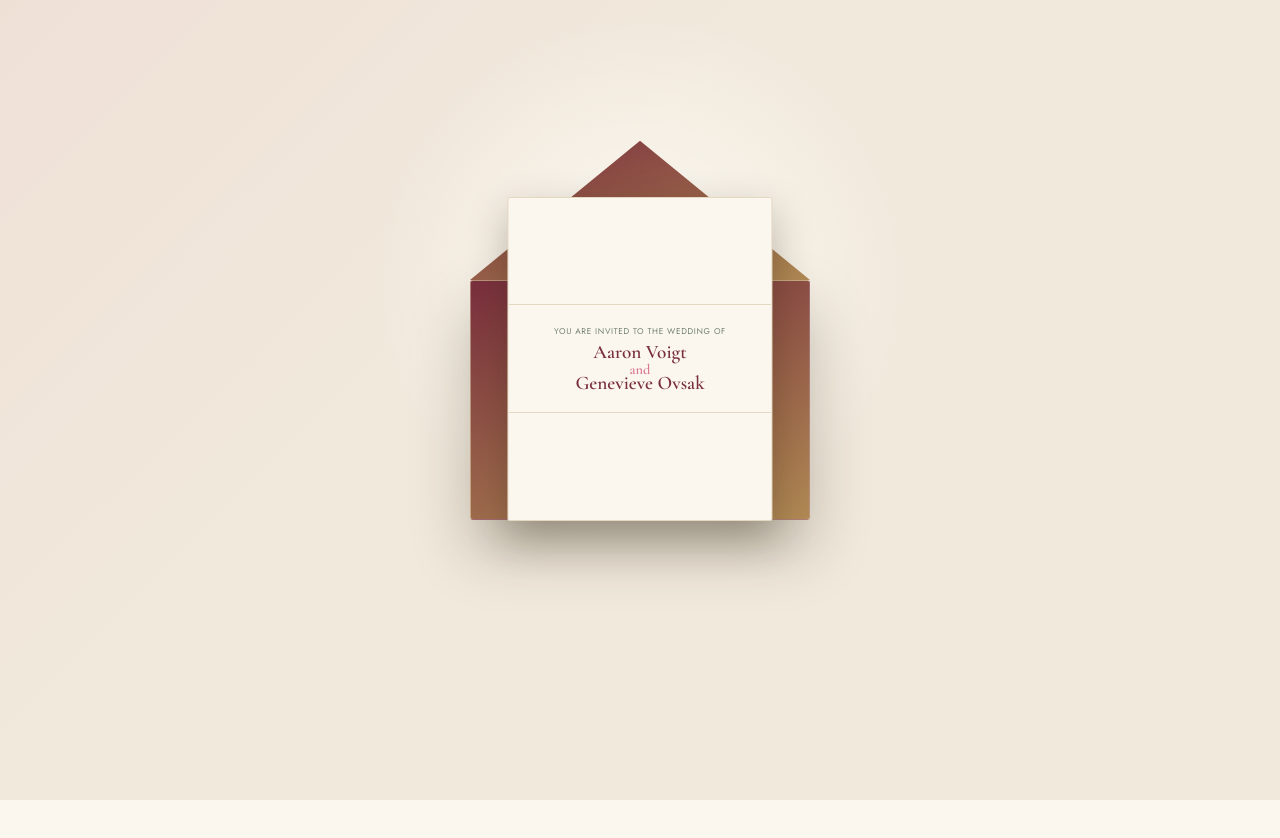
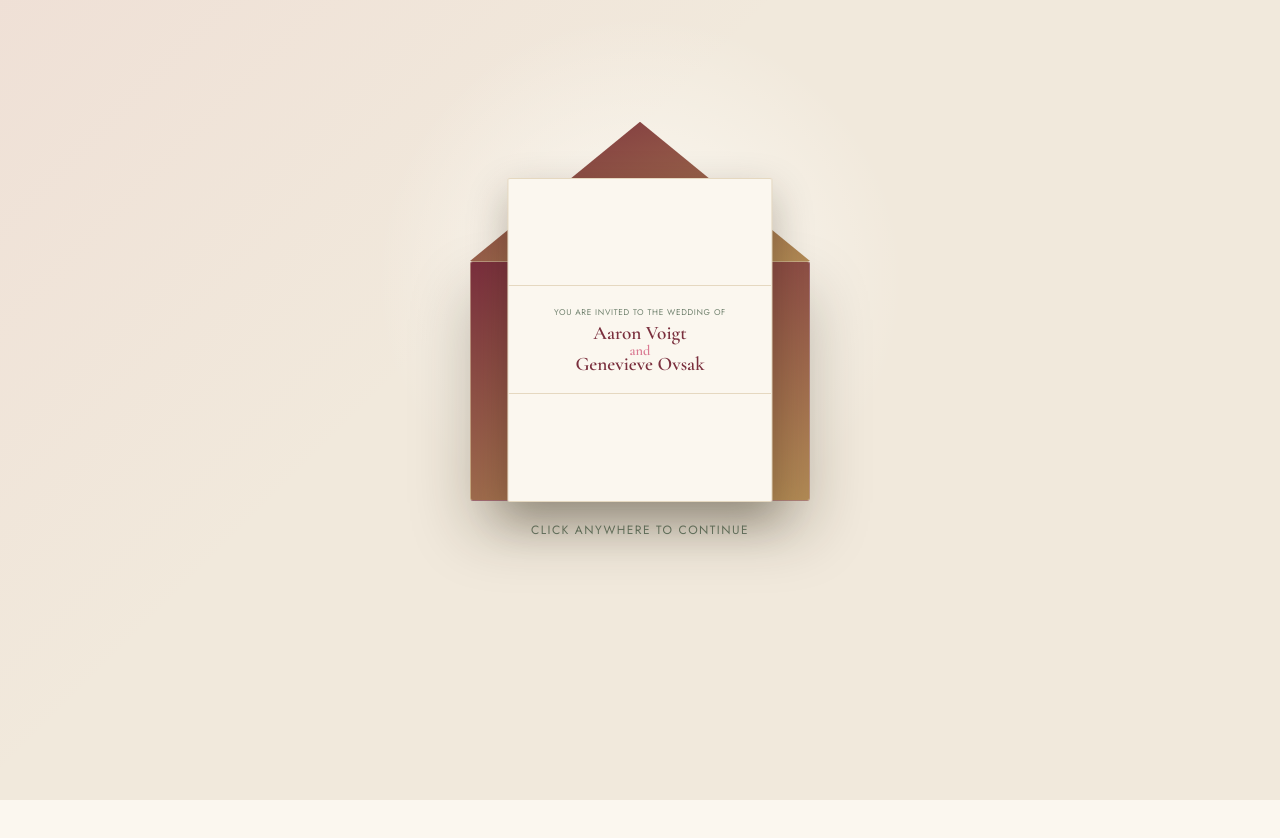
Before and after one commit to genevieveovsak/aaron-genevieve-wedding, a React (Vite) app: page /faq in a window 1280 px wide. Both pictures are taken after a click on the button "OPEN YOUR INVITATION". Shown: the top 838 px of the page. Built offline with nearby package versions, Linux system fonts and the light colour scheme; no server answers.

Commit message:
Require click to continue from invitation

```diff
--- a/src/components/EnvelopeIntro/EnvelopeIntro.css
+++ b/src/components/EnvelopeIntro/EnvelopeIntro.css
@@ -149,6 +149,15 @@
   border-color: var(--color-pink);
   background: var(--color-pink);
   color: #fffaf4;
+}
+
+.continue-invitation-prompt {
+  margin: -1rem 0 0;
+  color: var(--color-sage);
+  font-family: var(--font-ui);
+  font-size: 0.75rem;
+  letter-spacing: 0.12em;
+  text-transform: uppercase;
 }
 
 .site-content {
--- a/src/components/EnvelopeIntro/EnvelopeIntro.tsx
+++ b/src/components/EnvelopeIntro/EnvelopeIntro.tsx
@@ -36,7 +36,6 @@ export function EnvelopeIntro({ children }: EnvelopeIntroProps) {
     setPhase('flap');
     window.setTimeout(() => setPhase('cardOut'), 450);
     window.setTimeout(() => setPhase('unfold'), 1000);
-    window.setTimeout(() => setPhase('done'), 3500);
   }
 
   const isIntroVisible = phase !== 'done';
@@ -47,6 +46,9 @@ export function EnvelopeIntro({ children }: EnvelopeIntroProps) {
         {isIntroVisible && (
           <motion.div
             className="intro-stage"
+            onClick={() => {
+              if (phase === 'unfold') setPhase('done');
+            }}
             exit={{ opacity: 0 }}
             transition={{ duration: 0.6, ease: 'easeInOut' }}
           >
@@ -108,6 +110,16 @@ export function EnvelopeIntro({ children }: EnvelopeIntroProps) {
                 Open Your Invitation
               </motion.button>
             )}
+            {phase === 'unfold' && (
+              <motion.p
+                className="continue-invitation-prompt"
+                initial={{ opacity: 0, y: 8 }}
+                animate={{ opacity: 1, y: 0 }}
+                transition={{ delay: 0.3 }}
+              >
+                Click anywhere to continue
+              </motion.p>
+            )}
           </motion.div>
         )}
       </AnimatePresence>
```
